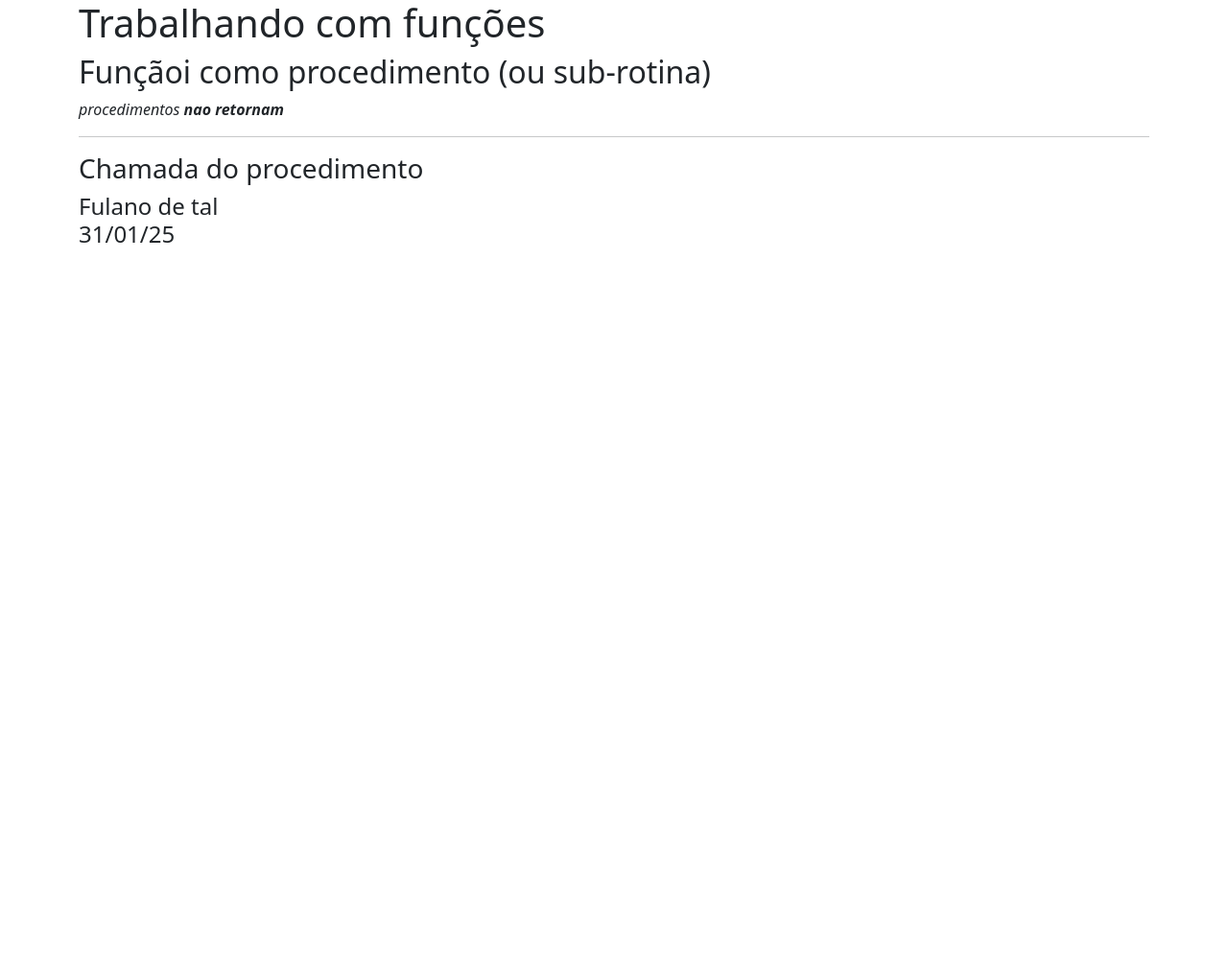
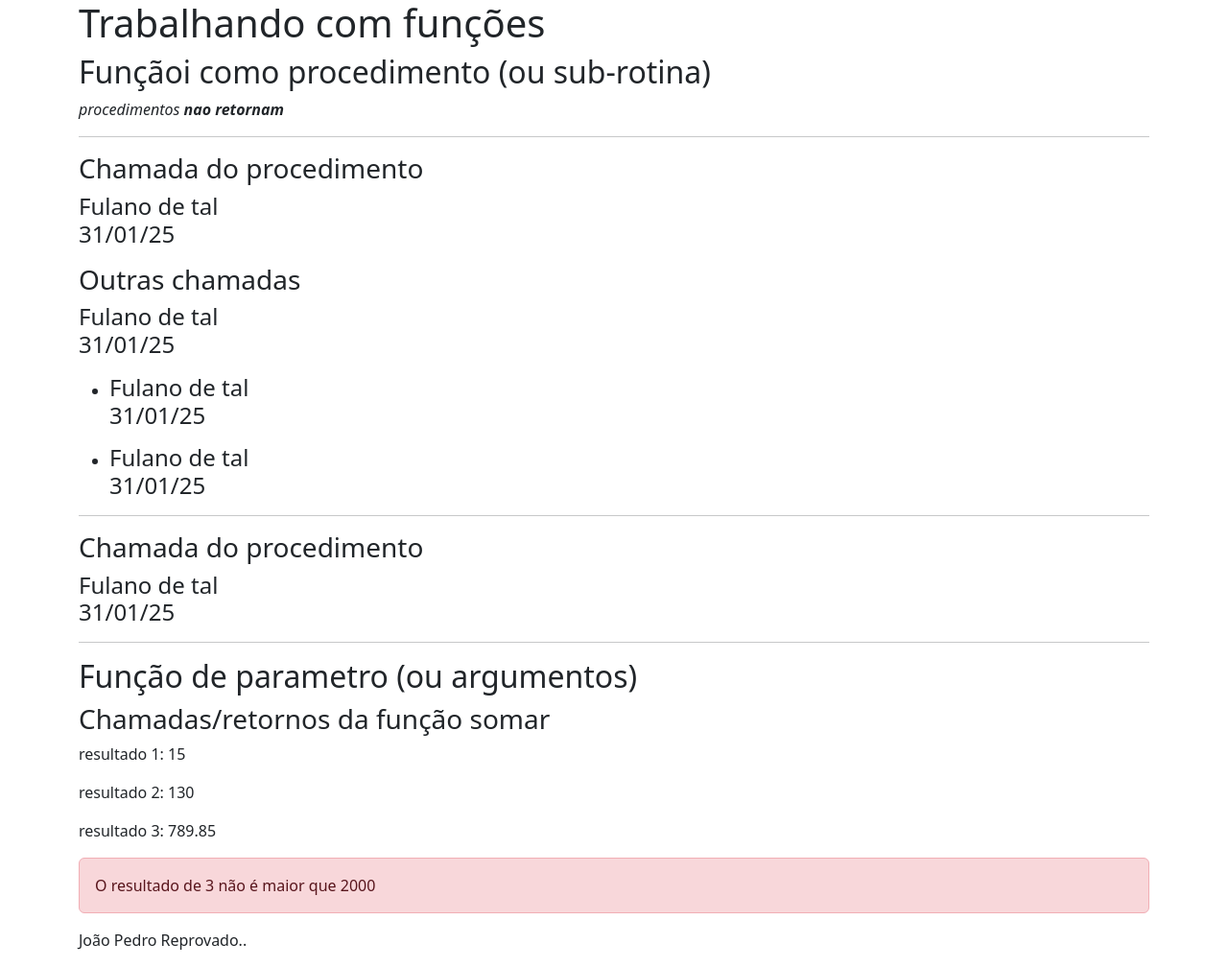
Before and after one commit to Moreira-Marcio/aulas-php, a PHP site: page /08-funcoes.php in a window 1280 px wide. Shown: the whole page at 96% size. Before the commit the page ends 253 px from the top, so only its background shows below. Run offline with PHP 8.4, Linux system fonts and the light colour scheme.

Commit message:
adiciona parametros e retornos

```diff
--- a/08-funcoes.php
+++ b/08-funcoes.php
@@ -1,5 +1,6 @@
 <!DOCTYPE html>
 <html lang="pt-br">
+
 <head>
     <meta charset="UTF-8">
     <meta name="viewport" content="width=device-width, initial-scale=1.0">
@@ -7,6 +8,7 @@
     <link href="https://cdn.jsdelivr.net/npm/bootstrap@5.3.3/dist/css/bootstrap.min.css" rel="stylesheet" integrity="sha384-QWTKZyjpPEjISv5WaRU9OFeRpok6YctnYmDr5pNlyT2bRjXh0JMhjY6hW+ALEwIH" crossorigin="anonymous">
 
 </head>
+
 <body>
     <div class="container">
         <h1>Trabalhando com funções</h1>
@@ -15,18 +17,98 @@
         <p><i>procedimentos <b>nao retornam</b></i></p>
         <hr>
         <?php
-        function exibirDadosDoAutor (){
+        function exibirDadosDoAutor()
+        {
             echo "<h4>Fulano de tal</4>";
-            echo "<p><time>".date("d/m/y")."</p>";
+            echo "<p><time>" . date("d/m/y") . "</p>";
         }
 
         ?>
-            <h3>Chamada do procedimento</h3>
-            <?=exibirDadosDoAutor ()?>
+        <h3>Chamada do procedimento</h3>
+        <?= exibirDadosDoAutor() ?>
+
+        <h3>Outras chamadas </h3>
+        <div><?= exibirDadosDoAutor() ?></div>
+
+        <ul>
+            <li><?= exibirDadosDoAutor() ?></li>
+            <li><?= exibirDadosDoAutor() ?></li>
+        </ul>
+        <hr>
+
+        <h3>Chamada do procedimento</h3>
+        <?php
+        $valor = 1500;
+        if ($valor > 1000) {
+            exibirDadosDoAutor();
+        }
+        ?>
+
+        <hr>
+
+        <h2>
+            Função de parametro (ou argumentos)
+        </h2>
+
+        <?php
+        function somar($valor1, $valor2)
+        {
+            //variavel de escopo local: este tipo de variavel existe somente dentro da função em que foi declarada
+            // $total = $valor1 + $valor2;
+
+            //retornamos o resultado ou seja "mandamos para fora" da função o resultado do que ela fez
+
+            // return $total;
+
+            //podemos também aplicar o valor direto na expressão
+            return $valor1 + $valor2;
+        }
+        ?>
+
+        <h3>Chamadas/retornos da função somar</h3>
+        <p>resultado 1: <?= somar(10, 5) ?></p>
+        <p>resultado 2: <?= somar(23, 107) ?></p>
+
+
+        <?php
+        //chamando a função e guardando o resultado de uma variavel
+        $resultado3 = somar(1,788.85);
+        ?>
+
+        <p>resultado 3: <?= $resultado3 ?></p>
+
+        <?php
+        if ($resultado3 > 2000) { ?>
+            <p class="alert alert-success">O resultado 3 é maior que 2000</p>
+        <?php } else { ?>
+            <p class="alert alert-danger">O resultado de 3 não é maior que 2000</p>
+        <?php }  ?>
+
+        <!-- usamos uma função como parte da condição:
+         Primeiro a função é chamada (e ai calcul e  retorna)
+         Depois o resultado que ela retornou é comparado  com a condição -->
+        <?php
+        if (somar(10,50)<500){?>
+             <p>João Pedro Reprovado..</p>
+
+
+       <?php }
+        ?>
+
+
+
+
+
+
+
+
+
+
     </div>
 
 
 
-<script src="https://cdn.jsdelivr.net/npm/@popperjs/core@2.11.8/dist/umd/popper.min.js" integrity="sha384-I7E8VVD/ismYTF4hNIPjVp/Zjvgyol6VFvRkX/vR+Vc4jQkC+hVqc2pM8ODewa9r" crossorigin="anonymous"></script>
+    <script src="https://cdn.jsdelivr.net/npm/@popperjs/core@2.11.8/dist/umd/popper.min.js" integrity="sha384-I7E8VVD/ismYTF4hNIPjVp/Zjvgyol6VFvRkX/vR+Vc4jQkC+hVqc2pM8ODewa9r" crossorigin="anonymous"></script>
 </body>
+
 </html>
```
